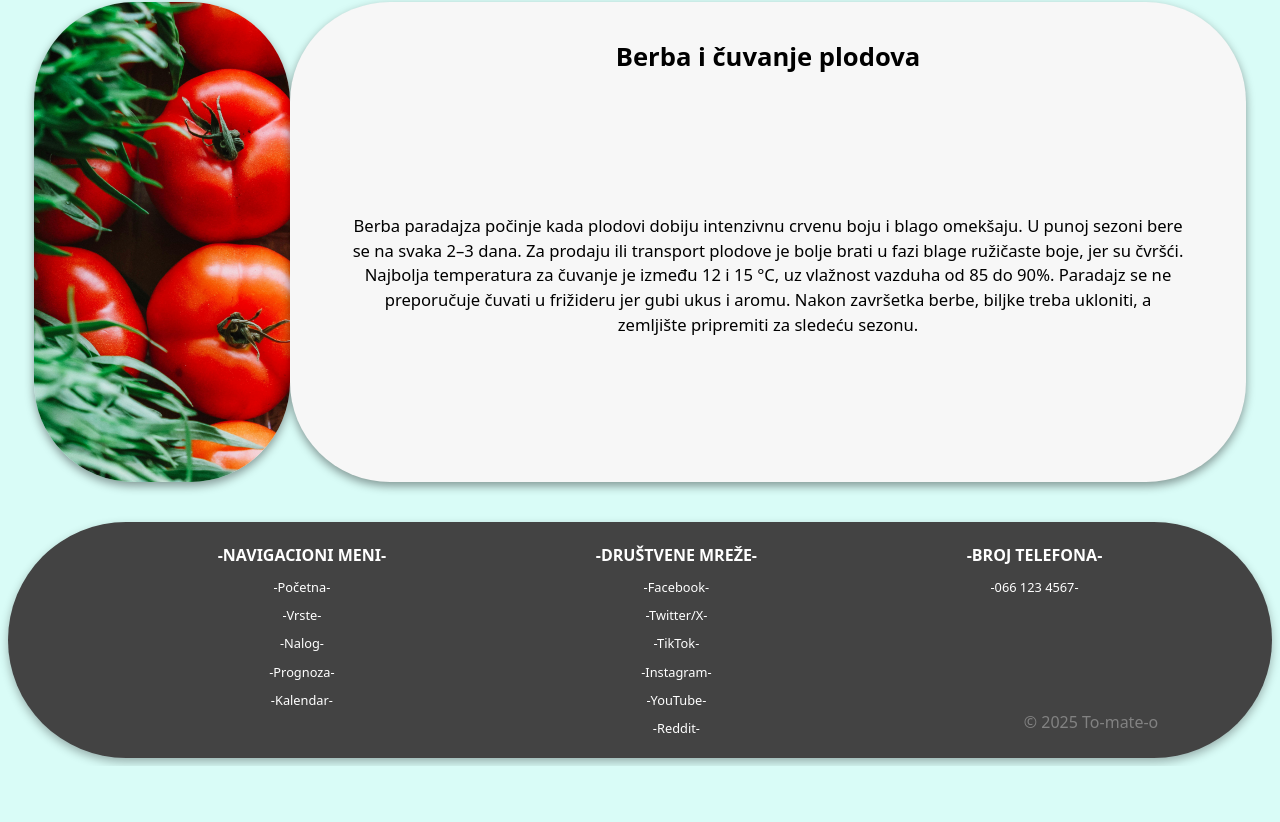
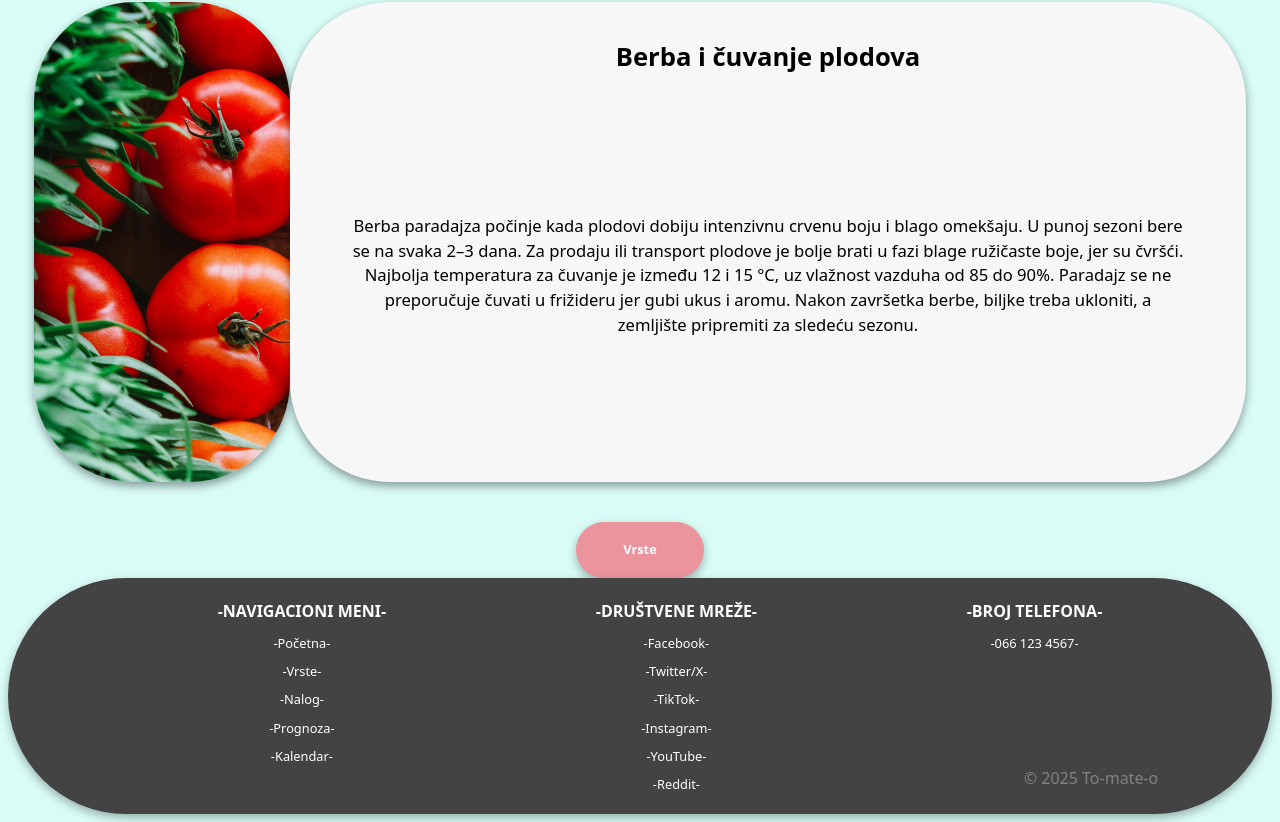
Before and after one commit to elab-development/internet-tehnologije-2024-projekat-appzapoljproizvodnju_2021_0362, a React (Vite) app in the folder frontend/: page / in a window 1280 px wide. Shown: the part 4278-5100 px from the top of the page. Before the commit the page ends 5044 px from the top, so only its background shows below. Built offline with nearby package versions, Linux system fonts and the light colour scheme; no server answers.

Commit message:
stilizovano dugme

```diff
--- a/frontend/src/css/index.css
+++ b/frontend/src/css/index.css
@@ -9,3 +9,35 @@
   line-height: 1.5;
   font-weight: 400;
 }
+
+.dugme {
+  display: flex;
+  justify-content: center;
+  align-items: center;
+  font-size: 1vw;
+  color: white;
+  background-color: #eb949e;
+  text-decoration: none;
+  border: none;
+  border-radius: 100px;
+  width: 10vw;
+  height: 7vh;
+  margin: 0 auto;
+  transition: 0.4s;
+  box-shadow: 0 4px 10px rgba(0, 0, 0, 0.3);
+}
+
+.dugme:hover {
+  width: 20vw;
+  background-color: #68d3d1;
+}
+
+.dugme a {
+  display: flex;
+  justify-content: center;
+  align-items: center;
+  text-decoration: none;
+  color: white;
+  width: 100%;
+  height: 100%;
+}
--- a/frontend/src/komponente/Dugme.jsx
+++ b/frontend/src/komponente/Dugme.jsx
@@ -2,8 +2,8 @@ import { Link } from "react-router-dom";
 
 function Dugme({ tekst, link }) {
   return (
-    <Link to={link} className="dugme-link">
-      {tekst}
+    <Link to={link} className="dugme">
+      <strong>{tekst}</strong>
     </Link>
   );
 }
--- a/frontend/src/stranice/Pocetna.jsx
+++ b/frontend/src/stranice/Pocetna.jsx
@@ -1,9 +1,11 @@
+import Dugme from "../komponente/Dugme";
 import Uzgoj from "../komponente/Uzgoj";
 
 function Pocetna() {
   return (
     <>
-     <Uzgoj />
+    <Uzgoj />
+    <Dugme tekst="Vrste" link="/vrste" />
     </>
   );
 }
```
